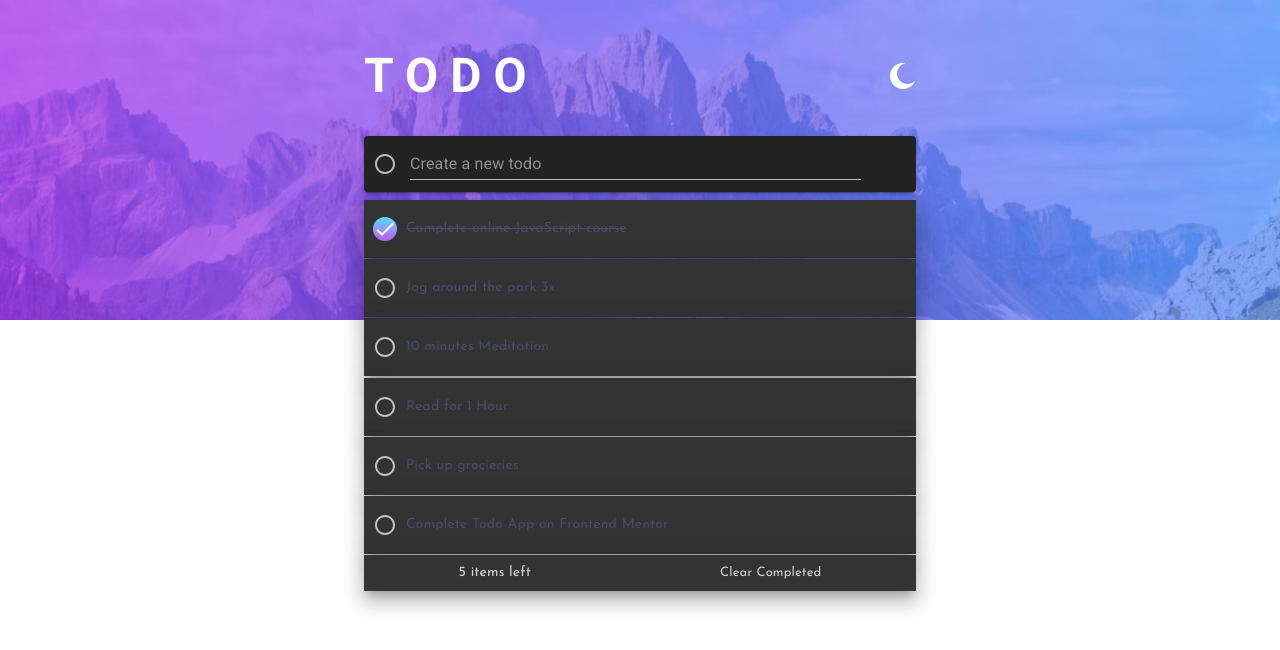
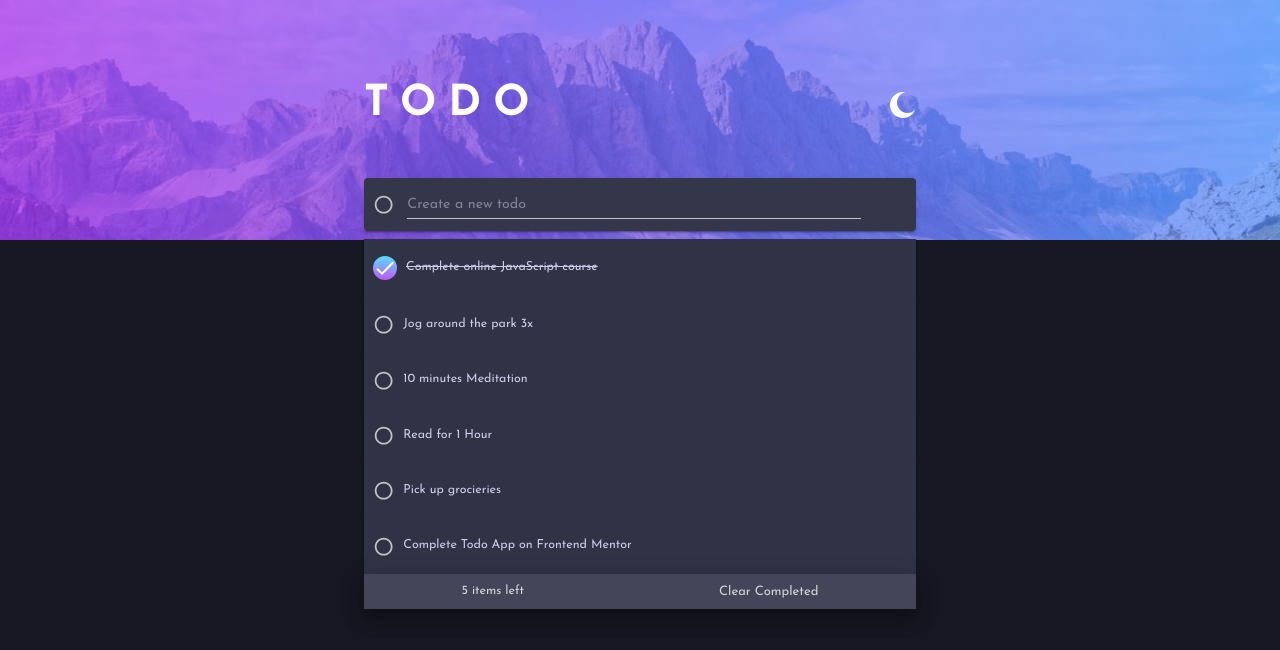
Before and after one commit to shalash23/todo-frontendmenor, a React (Vite) app: page / in a window 1280 px wide. Shown: the top 650 px of the page. Built offline with nearby package versions, Linux system fonts and the light colour scheme.

Commit message:
dark theme

```diff
--- a/src/App.jsx
+++ b/src/App.jsx
@@ -13,6 +13,35 @@ import { ThemeModeProvider } from "./ThemeContext";
 const darkTheme = createTheme({
   palette: {
     mode: "dark",
+    type: "dark",
+    primary: {
+      main: "#3f51b5",
+    },
+    secondary: {
+      main: "hsl(236, 33%, 92%)",
+      dark: "hsl(236, 9%, 61%)",
+      light: "hsl(233, 11%, 84%)",
+      contrastText: "hsl(234, 11%, 52%)",
+    },
+    info: {
+      main: "hsl(233, 14%, 35%)",
+      dark: "hsl(237, 14%, 26%)",
+    },
+    background: {
+      default: "hsl(235, 21%, 11%)",
+      paper: "hsl(235, 24%, 19%)",
+    },
+    text: {
+      primary: "hsl(234, 39%, 85%)",
+    },
+  },
+  typography: {
+    fontSize: 14,
+    fontFamily: "Josefin Sans",
+    fontWeightLight: 400,
+    fontWeightRegular: 500,
+    fontWeightMedium: 600,
+    htmlFontSize: 18,
   },
 });
 console.log(darkTheme);
@@ -34,8 +63,9 @@ const App = () => {
                 ? `url(${images.bgMobileLight})`
                 : `url(${images.bgDesktopLight})`,
               backgroundRepeat: "no-repeat",
-              backgroundSize: "100% 40%",
-              backgroundColor: "white",
+              backgroundSize: "100% 30%",
+              backgroundColor:
+                darkTheme.palette.background.default
             }}
           >
             <Box>
--- a/src/Components/Header.jsx
+++ b/src/Components/Header.jsx
@@ -8,7 +8,7 @@ const Header = () => {
     <Container
       maxWidth={"sm"}
       sx={{
-        paddingTop: 6,
+        paddingTop: 10,
       }}
     >
       <Paper
--- a/src/Components/InputTodo.jsx
+++ b/src/Components/InputTodo.jsx
@@ -38,7 +38,8 @@ const InputTodo = () => {
     <Paper
       elevation={2}
       sx={{
-        mt: 4,
+        mt: 6,
+
       }}
     >
       <Box
--- a/src/Components/Todos.jsx
+++ b/src/Components/Todos.jsx
@@ -5,7 +5,7 @@ import InputCheckbox from "./InputCheckbox";
 const Todos = ({ todo }) => {
   return (
     <Paper
-      elevation={12}
+      // elevation={12}
       // variant="outlined"
       square
       sx={{
@@ -16,7 +16,7 @@ const Todos = ({ todo }) => {
         display: "flex",
         alignItems: "center",
         justifyContent: "flex-start",
-        marginBottom:0.15
+
       }}
     >
       <InputCheckbox completed={todo.completed} id={todo.id} put={todo} />
@@ -24,9 +24,6 @@ const Todos = ({ todo }) => {
         variant="body2"
         component="p"
         sx={{
-          color: "hsl(235, 19%, 35%)",
-          fontFamily: "Josefin Sans",
-          fontWeight: "300",
           textDecoration: todo.completed ? "line-through" : "none",
         }}
       >
```
